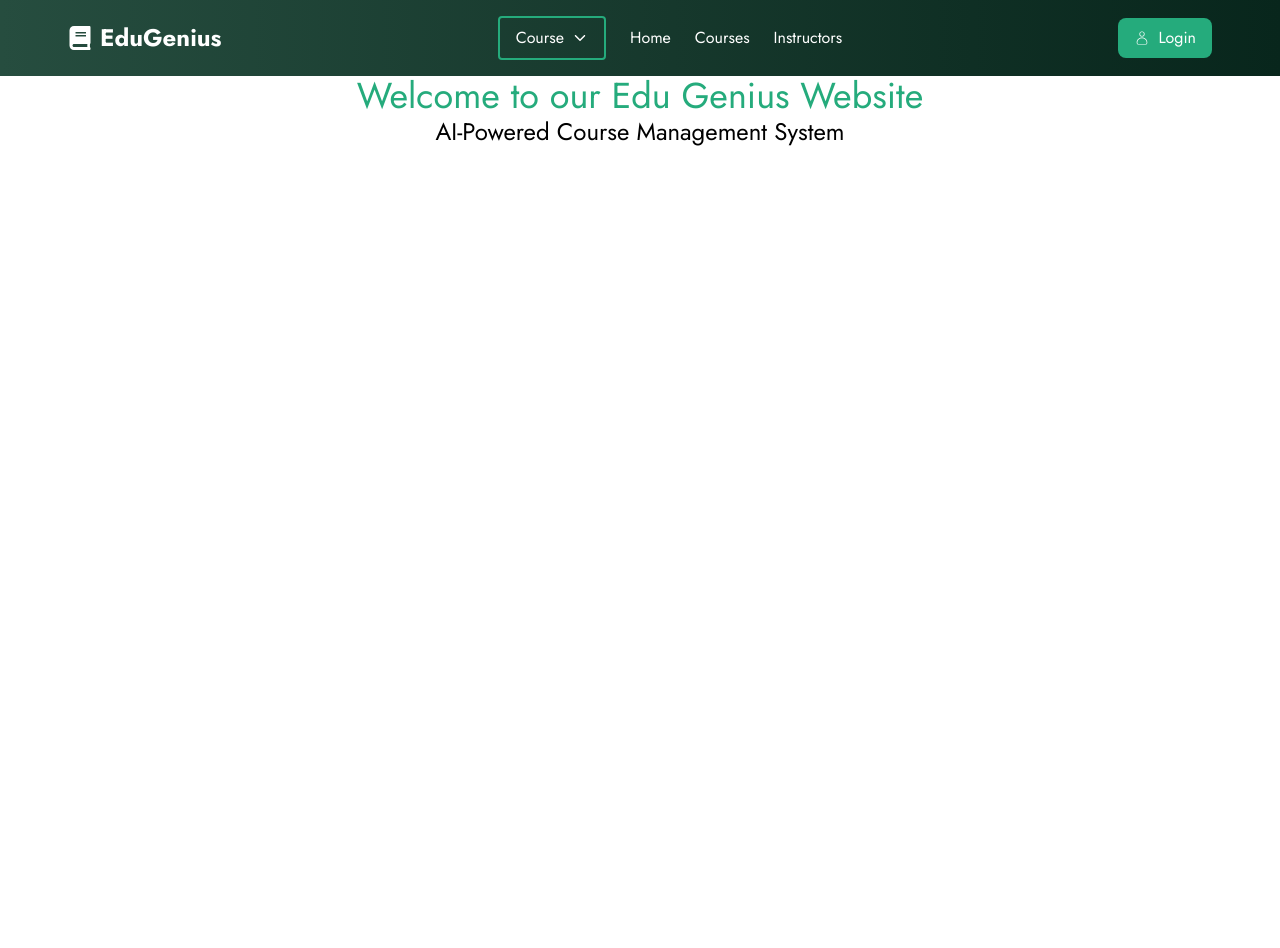
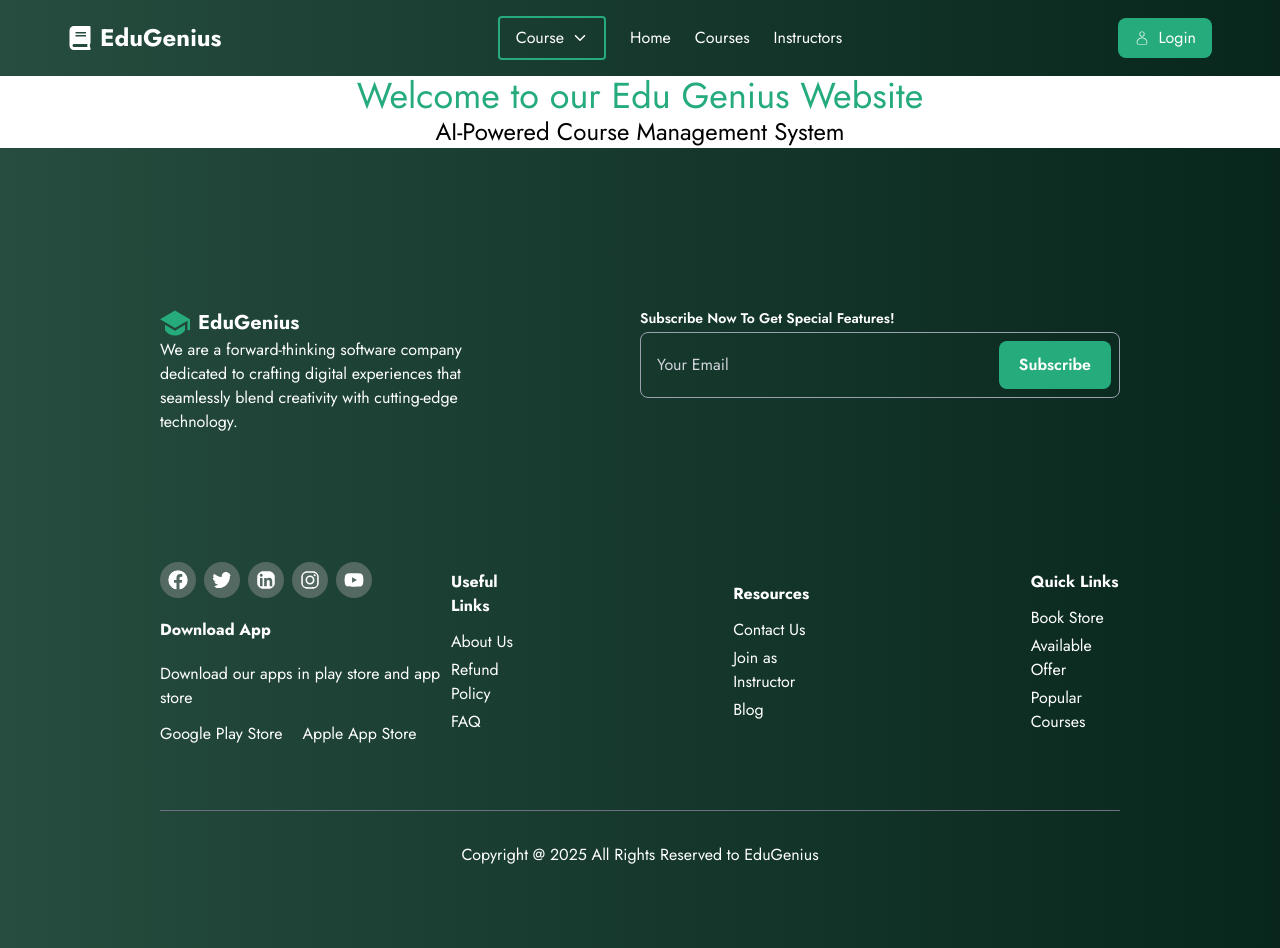
Before and after one commit to tariqul420/EduGenius, a Next.js app: page / in a window 1280 px wide. Before the commit the page ends 800 px from the top, so only its background shows below. Built offline with nearby package versions, Linux system fonts and the light colour scheme.

Commit message:
Implemented Footer Section

```diff
--- /dev/null
+++ b/src/app/components/Footer.jsx
@@ -0,0 +1,122 @@
+"use client";
+import Image from "next/image";
+import Link from "next/link";
+import {
+  FaFacebook,
+  FaInstagram,
+  FaLinkedin,
+  FaTwitter,
+  FaYoutube,
+} from "react-icons/fa";
+import { RiGraduationCapFill } from "react-icons/ri";
+const Footer = () => {
+  return (
+    <div className="min-h-screen bg-gradient-to-r from-[#264D3F] to-dark-green text-white px-40 pt-40">
+      {/* Top Section */}
+      <div className="flex">
+        {/* EduGenius & Description */}
+        <div className="w-1/2">
+          <div className="flex items-center gap-2 text-3xl">
+            <RiGraduationCapFill className="text-green" />
+            <h2 className="font-bold text-xl">EduGenius</h2>
+          </div>
+          <p className="w-[70%]">
+            We are a forward-thinking software company dedicated to crafting
+            digital experiences that seamlessly blend creativity with
+            cutting-edge technology.
+          </p>
+        </div>
+        {/* Subscribe Input Field */}
+        <div className="w-1/2">
+          <p className="mb-1 text-sm font-semibold">
+            Subscribe Now To Get Special Features!
+          </p>
+          <div className="w-full flex items-center border border-gray-400 rounded-lg overflow-hidden">
+            <input
+              type="email"
+              placeholder="Your Email"
+              className="w-full px-4 py-3 bg-transparent text-white placeholder-gray-300 outline-none"
+            />
+            <button className="bg-green text-white font-semibold px-5 py-3 m-2 rounded-lg cursor-pointer">
+              Subscribe
+            </button>
+          </div>
+        </div>
+      </div>
+
+      {/* Bottom Section */}
+      <div className="mt-32 flex items-center justify-between">
+        <div>
+          {/* Social Icons */}
+          <div className="flex items-center gap-2 text-4xl">
+            <FaFacebook className="bg-[#536961] hover:bg-green p-2 rounded-full"></FaFacebook>
+            <FaTwitter className="bg-[#536961] hover:bg-green p-2 rounded-full"></FaTwitter>
+            <FaLinkedin className="bg-[#536961] hover:bg-green p-2 rounded-full"></FaLinkedin>
+            <FaInstagram className="bg-[#536961] hover:bg-green p-2 rounded-full"></FaInstagram>
+            <FaYoutube className="bg-[#536961] hover:bg-green p-2 rounded-full"></FaYoutube>
+          </div>
+
+          <h3 className="font-bold mt-5">Download App</h3>
+
+          {/* Download app  */}
+          <div className="mt-5">
+            <h3>Download our apps in play store and app store</h3>
+            <div className="flex gap-5 mt-3">
+              <Link href="https://play.google.com/store">
+                Google Play Store
+              </Link>
+              <Link href="https://www.apple.com/app-store/">
+                Apple App Store
+              </Link>
+            </div>
+          </div>
+        </div>
+        <div className="flex justify-between items-center gap-52">
+          <div className="flex flex-col">
+            <h2 className="font-bold mb-3">Useful Links</h2>
+            <Link className="cursor-pointer mb-1" href="/aboutUs">
+              About Us
+            </Link>
+            <Link className="cursor-pointer mb-1" href="/refund">
+              Refund Policy
+            </Link>
+            <Link className="cursor-pointer mb-1" href="/faq">
+              FAQ
+            </Link>
+          </div>
+          <div className="flex flex-col">
+            <h2 className="font-bold mb-3">Resources</h2>
+            <Link className="cursor-pointer mb-1" href="/contactUs">
+              Contact Us
+            </Link>
+            <Link className="cursor-pointer mb-1" href="/joinInstructor">
+              Join as Instructor
+            </Link>
+            <Link className="cursor-pointer mb-1" href="/aboutUs">
+              Blog
+            </Link>
+          </div>
+          <div className="flex flex-col">
+            <h2 className="font-bold mb-3">Quick Links</h2>
+            <Link className="cursor-pointer mb-1" href="/store">
+              Book Store
+            </Link>
+            <Link className="cursor-pointer mb-1" href="/offer">
+              Available Offer
+            </Link>
+            <Link className="cursor-pointer mb-1" href="/courses">
+              Popular Courses
+            </Link>
+          </div>
+        </div>
+      </div>
+      <hr className="mt-16 text-gray-500" />
+      {/* copyright section */}
+      <p className="text-center mt-8">
+        Copyright @ 2025 All Rights Reserved to EduGenius
+      </p>
+    </div>
+  );
+};
+
+export default Footer;
--- a/src/app/layout.js
+++ b/src/app/layout.js
@@ -1,6 +1,7 @@
 import { Jost } from "next/font/google";
 import "./globals.css";
 import Navbar from "./components/Navbar";
+import Footer from "./components/Footer";
 
 const jost = Jost({
   subsets: ["latin"],
@@ -56,13 +57,13 @@ export const metadata = {
   manifest: "/site.webmanifest",
 };
 
-
 export default function RootLayout({ children }) {
   return (
     <html lang="en">
       <body className={`${jost.variable} antialiased`}>
         <Navbar />
         {children}
+        <Footer />
       </body>
     </html>
   );
```
Also changed, not shown: 1 other file (tests, documents, lock files or other folders).
